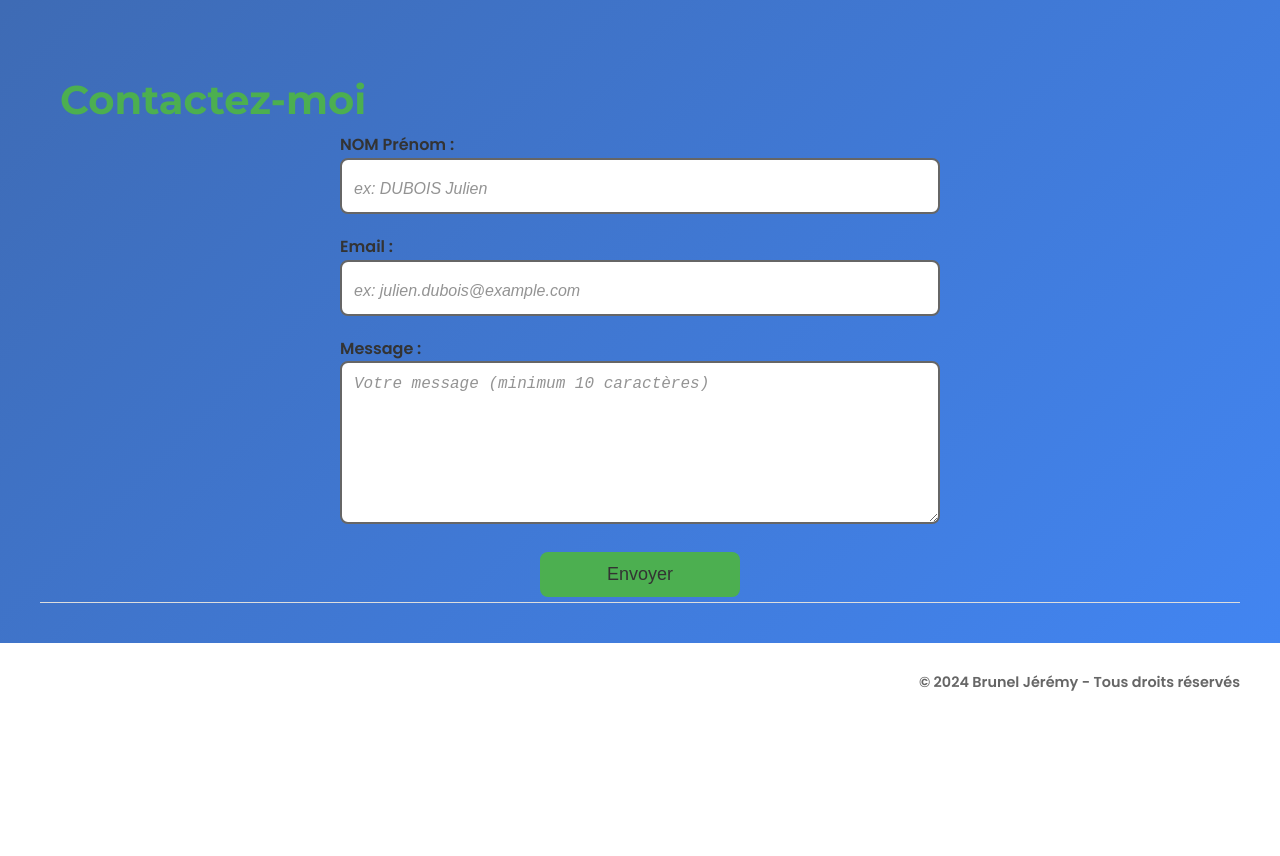
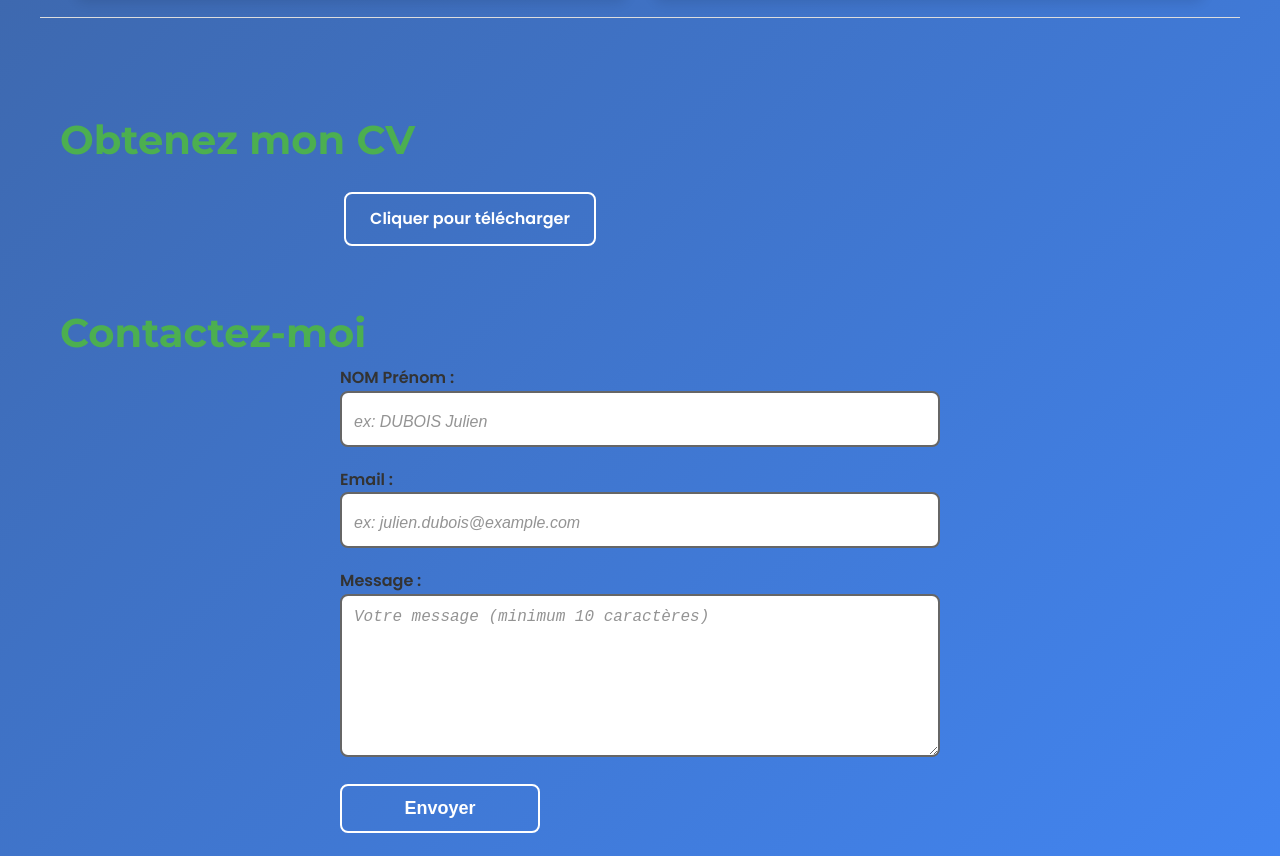
Before and after one commit to jeremB-dev/Portfolio, a website: page index.html in a window 1280 px wide. Shown: the part 3535-4391 px from the top of the page. Before the commit the page ends 4258 px from the top, so only its background shows below. Drawn offline with Linux system fonts and the light colour scheme.

Commit message:
ajout cv

```diff
--- a/index.html
+++ b/index.html
@@ -454,6 +454,10 @@
       </div>
     </section>
     <section id="contact">
+      <h2>Obtenez mon CV</h2>
+      <div class="cv-container">
+        <a href="assets/CV/Brunel_Jérémy_cv.pdf" download="CV-Jeremy-Brunel.pdf" class="btn">Cliquer pour télécharger</a>
+      </div>
       <h2>Contactez-moi</h2>
       <form id="contactForm" action="#" method="POST">
         <label for="name">NOM Prénom :</label>
@@ -483,7 +487,7 @@
           minlength="10"
           placeholder="Votre message (minimum 10 caractères)"
         ></textarea>
-        <button type="submit">Envoyer</button>
+        <button type="submit" class="btn">Envoyer</button>
       </form>
       <div id="success-modal" class="modal-overlay" style="display: none">
         <div class="modal">
--- a/scss/components/_forms.scss
+++ b/scss/components/_forms.scss
@@ -57,6 +57,7 @@ form {
     color: $text-color;
     font-size: 18px;
     padding: 12px 24px;
+    margin-bottom: 20px;
     border: none;
     border-radius: 8px;
     cursor: pointer;
```
Also changed, not shown: css/style.css, 1 other file.
